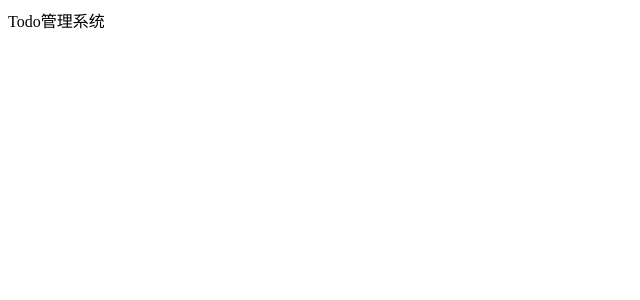
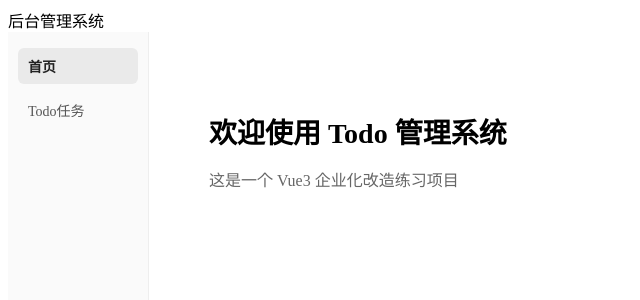
Before and after one commit to leon-wwj/task-manager, a Vue app: page / in a window 1280 px wide. Shown: the top 300 px of the page, without its empty margins (0-640 px from the left). Built offline with nearby package versions, Linux system fonts and the light colour scheme.

Commit message:
导航，头部标题完成

```diff
--- /dev/null
+++ b/src/components/AppHeader.vue
@@ -0,0 +1,14 @@
+<template>
+
+  <header>
+
+    后台管理系统
+
+  </header>
+
+</template>
+
+
+<script setup>
+
+</script>
--- /dev/null
+++ b/src/components/AppSidebar.vue
@@ -0,0 +1,90 @@
+<template>
+
+  <aside class="sidebar">
+
+    <nav>
+
+      <router-link to="/">
+        首页
+      </router-link>
+
+
+      <router-link to="/todo">
+        Todo任务
+      </router-link>
+
+
+    </nav>
+
+  </aside>
+
+</template>
+
+
+<script setup>
+
+</script>
+
+
+<style scoped>
+
+.sidebar{
+
+  width:120px;
+
+  min-height:calc(100vh - 60px);
+
+  padding:16px 10px;
+
+  background:#fafafa;
+
+  border-right:1px solid #eee;
+
+}
+
+
+nav{
+
+  display:flex;
+
+  flex-direction:column;
+
+  gap:8px;
+
+}
+
+
+a{
+
+  padding:8px 10px;
+
+  color:#555;
+
+  text-decoration:none;
+
+  border-radius:6px;
+
+  font-size:14px;
+
+}
+
+
+a:hover{
+
+  background:#f0f0f0;
+
+}
+
+
+.router-link-active{
+
+  background:#eaeaea;
+
+  color:#222;
+
+  font-weight:600;
+
+}
+
+
+</style>
--- a/src/layouts/MainLayout.vue
+++ b/src/layouts/MainLayout.vue
@@ -1,10 +1,14 @@
 <template>
 
-  <div>
+ <div class="layout">
 
-    <header>
-      Todo管理系统
-    </header>
+
+  <AppHeader />
+
+
+  <div class="body">
+
+    <AppSidebar />
 
 
     <main>
@@ -13,12 +17,35 @@
 
     </main>
 
-
   </div>
 
+
+</div>
 </template>
 
 
 <script setup>
 
+import AppHeader from '../components/AppHeader.vue'
+import AppSidebar from '../components/AppSidebar.vue'
+
 </script>
+
+<style scoped>
+
+.body{
+
+  display:flex;
+
+}
+
+
+main{
+
+  flex:1;
+
+  padding:20px;
+
+}
+
+</style>
--- a/src/router/index.js
+++ b/src/router/index.js
@@ -6,6 +6,14 @@ const routes = [
   component:()=>import('../layouts/MainLayout.vue'),
 
   children:[
+      {
+      path:'',
+      name:'Home',
+      component:()=>import('../views/HomeView.vue'),
+      meta:{
+        title:'首页'
+      }
+    },
 
     {
       path:'todo',
@@ -41,4 +49,9 @@ const router = createRouter({
   routes
 })
 
+router.beforeEach((to)=>{
+
+  console.log('进入页面:',to.path)
+
+})
 export default router
--- /dev/null
+++ b/src/views/HomeView.vue
@@ -0,0 +1,37 @@
+<template>
+
+  <div class="home">
+
+    <h1>欢迎使用 Todo 管理系统</h1>
+
+    <p>
+      这是一个 Vue3 企业化改造练习项目
+    </p>
+
+  </div>
+
+</template>
+
+
+<script setup>
+
+</script>
+
+
+<style scoped>
+
+.home{
+  padding:40px;
+}
+
+h1{
+  font-size:28px;
+  font-weight:600;
+  margin-bottom:16px;
+}
+
+p{
+  color:#666;
+}
+
+</style>
```
Also changed, not shown: src/stores/user.js (added).
